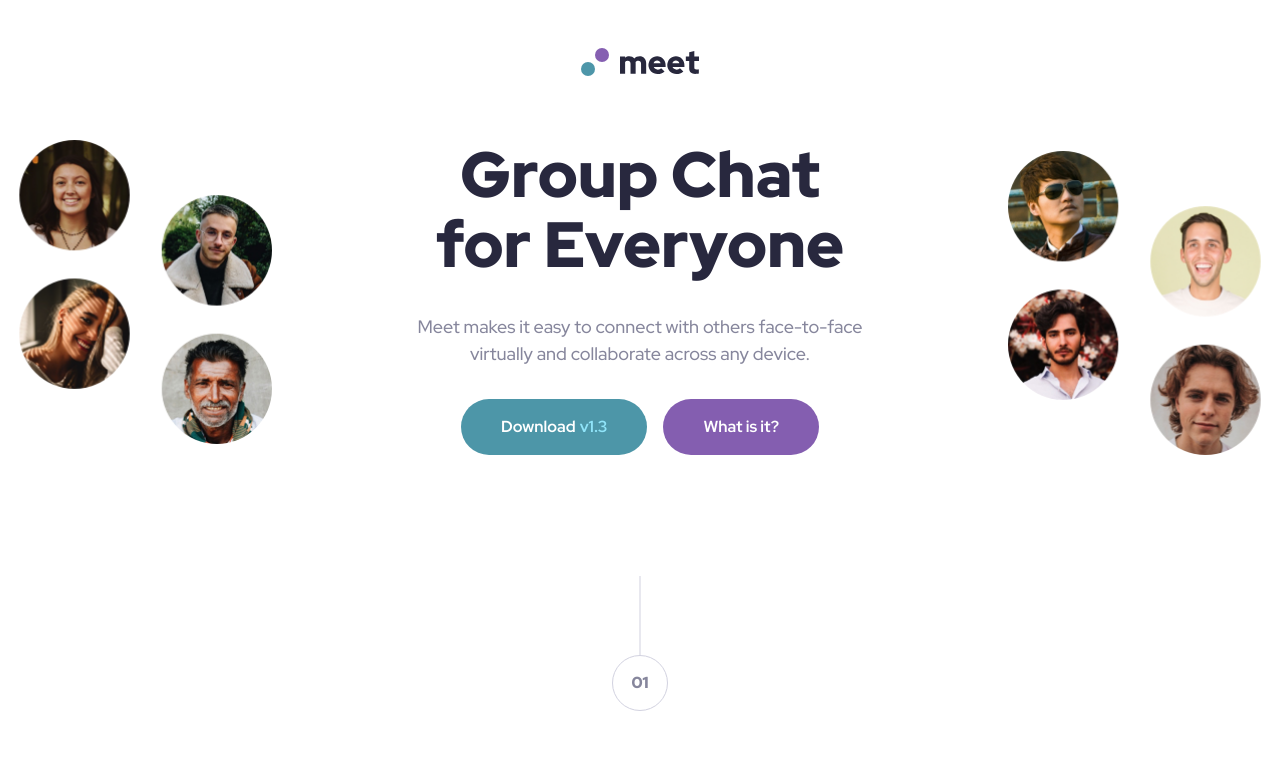
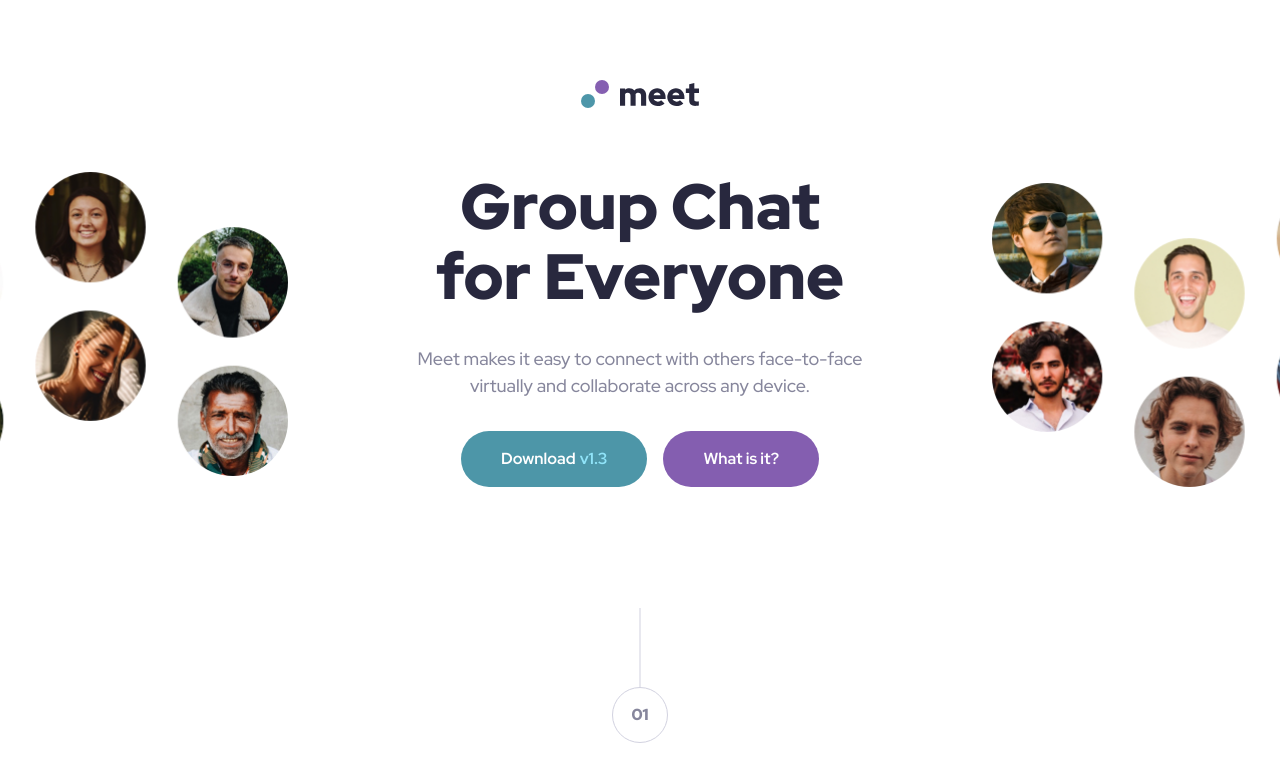
Before and after one commit to Valloa/FEM-meet-landing-page, a plain HTML site: page index.html in a window 1280 px wide. Shown: the top 772 px of the page. Drawn offline with Linux system fonts and the light colour scheme.

```diff
--- a/styles.css
+++ b/styles.css
@@ -157,6 +157,10 @@ main {
   display: grid;
   place-items: end center;
   padding-block-start: var(--spacing-600);
+
+  @media (width > 52rem) {
+    padding-block-start: var(--spacing-1000);
+  }
 }
 
 .Nav__link {
@@ -226,7 +230,7 @@ main {
 
     @media (width > 52rem) {
       inset-block-start: 0;
-      inset-inline-end: calc(50vi + 18rem);
+      inset-inline-end: calc(50vi + 17rem);
       background-image: url("./assets/desktop/image-hero-left.png");
     }
   }
@@ -235,7 +239,7 @@ main {
     display: none;
 
     @media (width > 52rem) {
-      inset-inline-start: calc(50vi + 18rem);
+      inset-inline-start: calc(50vi + 17rem);
       inset-block-end: 0;
       display: block;
       background-image: url("./assets/desktop/image-hero-right.png");
```
Lines whose indentation alone changed are shown as unchanged.
